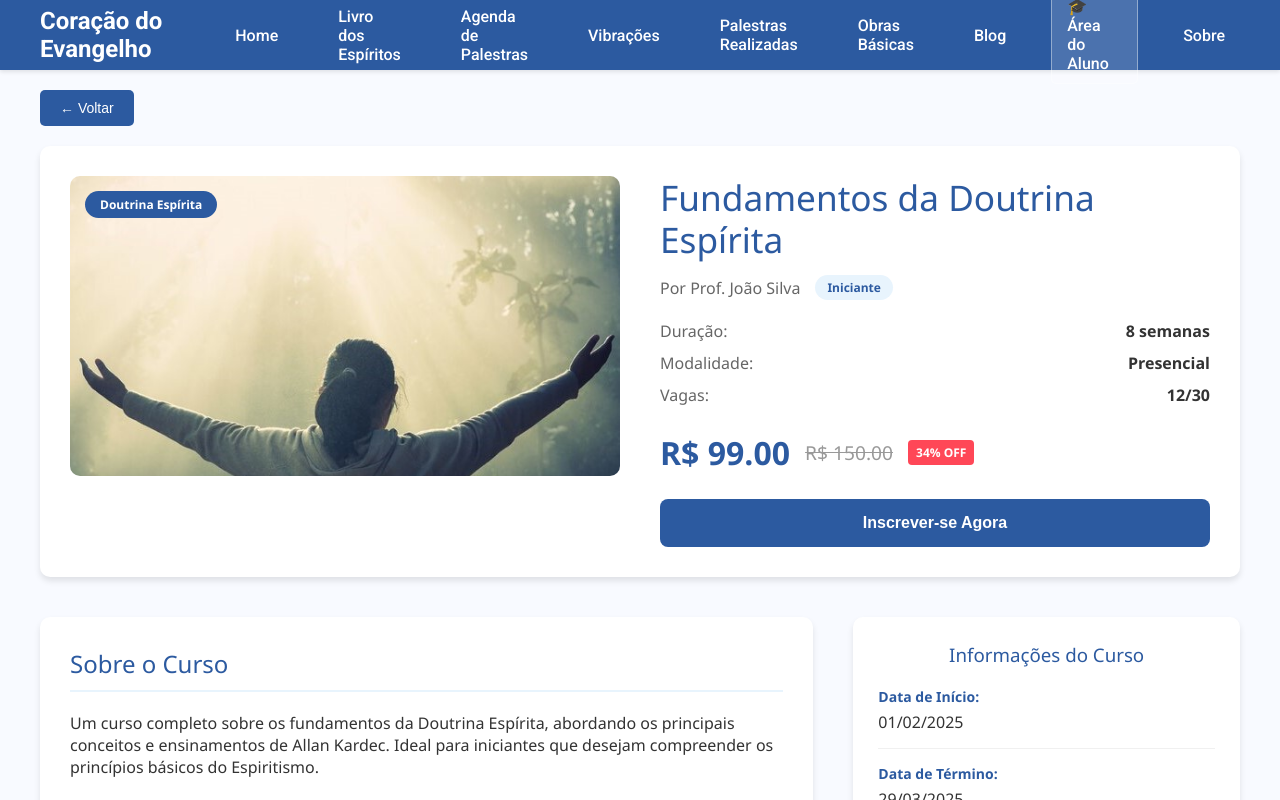
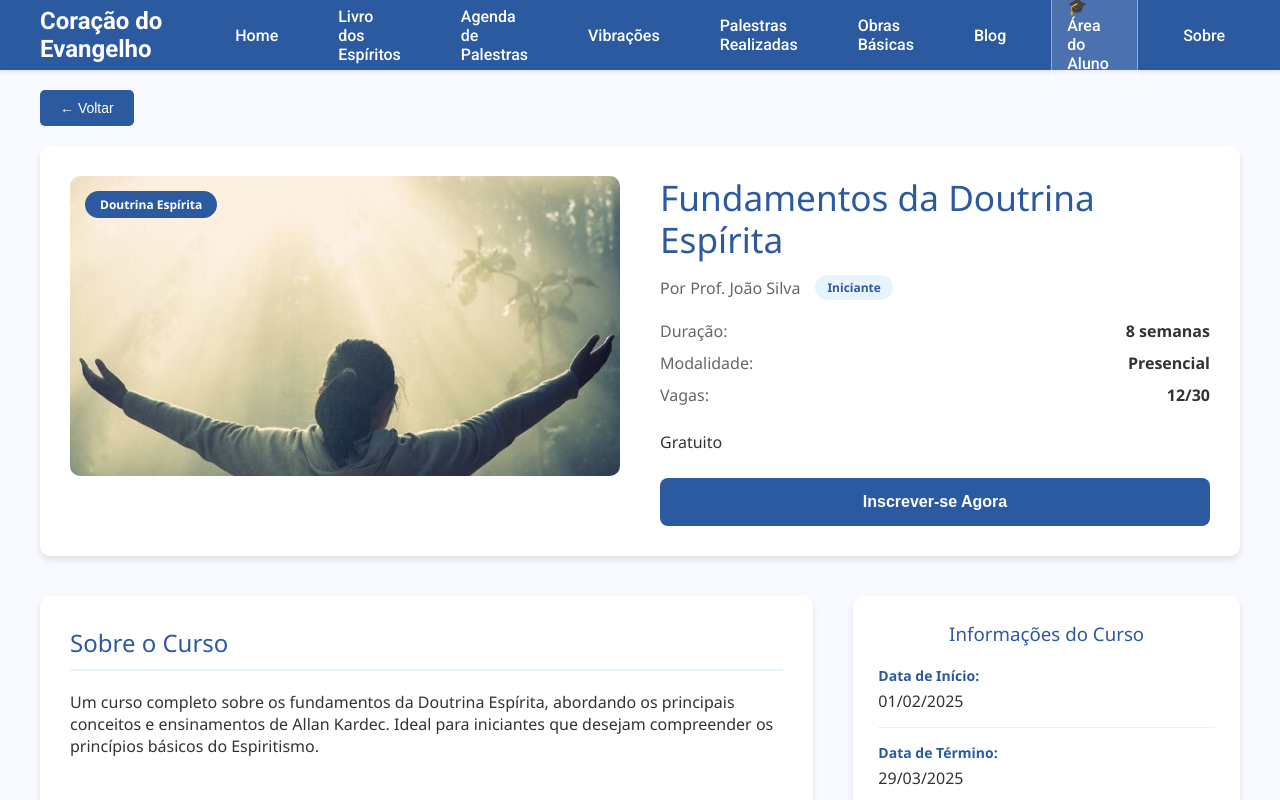
Before and after one commit to denisgraciano/denisgraciano-coracaoevangelho, an Angular app: page /curso/1 in a window 1280 px wide. Shown: the top 800 px of the page. Built offline with nearby package versions, Linux system fonts and the light colour scheme.

Commit message:
gratuito

```diff
--- a/src/app/detalhes-curso/curso.model.ts
+++ b/src/app/detalhes-curso/curso.model.ts
@@ -4,8 +4,6 @@ export interface Curso {
     categoria: string;
     instrutor: string;
     duracao: string;
-    preco: number;
-    precoPromocional?: number;
     descricao: string;
     objetivos: string[];
     conteudoProgramatico: string[];
--- a/src/app/detalhes-curso/detalhes-curso.component.html
+++ b/src/app/detalhes-curso/detalhes-curso.component.html
@@ -33,14 +33,8 @@
                 </div>
 
                 <div class="preco-container">
-                    <div class="preco-atual" *ngIf="curso.precoPromocional">
-                        R$ {{ curso.precoPromocional | number:'1.2-2' }}
-                    </div>
-                    <div class="preco-original" [class.riscado]="curso.precoPromocional">
-                        R$ {{ curso.preco | number:'1.2-2' }}
-                    </div>
-                    <div class="desconto" *ngIf="curso.precoPromocional">
-                        {{ calcularDesconto() }}% OFF
+                    <div class="preco-gratuito" aria-label="Curso gratuito">
+                        Gratuito
                     </div>
                 </div>
 
--- a/src/app/detalhes-curso/detalhes-curso.component.ts
+++ b/src/app/detalhes-curso/detalhes-curso.component.ts
@@ -18,8 +18,6 @@ export class DetalhesCursoComponent {
     categoria: 'Doutrina Espírita',
     instrutor: 'Prof. João Silva',
     duracao: '8 semanas',
-    preco: 150.00,
-    precoPromocional: 99.00,
     descricao: 'Um curso completo sobre os fundamentos da Doutrina Espírita, abordando os principais conceitos e ensinamentos de Allan Kardec. Ideal para iniciantes que desejam compreender os princípios básicos do Espiritismo.',
     objetivos: [
       'Compreender os princípios fundamentais da Doutrina Espírita',
@@ -97,12 +95,6 @@ export class DetalhesCursoComponent {
     this.router.navigate(['/inscricao', this.curso.id]);
   }
 
-  calcularDesconto(): number {
-    if (this.curso.precoPromocional) {
-      return Math.round(((this.curso.preco - this.curso.precoPromocional) / this.curso.preco) * 100);
-    }
-    return 0;
-  }
 
   formatarData(data: string): string {
     const date = new Date(data);
--- a/src/app/home/home.component.scss
+++ b/src/app/home/home.component.scss
@@ -215,6 +215,8 @@ section {
     gap: 30px;
 }
 
+
+
 .categoria-card {
     text-align: center;
     padding: 40px 20px;
--- a/src/app/inscricao-curso/inscricao-curso.component.scss
+++ b/src/app/inscricao-curso/inscricao-curso.component.scss
@@ -269,6 +269,13 @@ $sombra-card:    0 2px 4px rgba(0, 0, 0, 0.1);
   color: #1b5e20;
 }
 
+.preco-gratuito {
+    font-size: 1.6em;
+    font-weight: 700;
+    color: #2e7d32; // verde — contraste 4.6:1 ✓ WCAG AA
+}
+
+
 // ── Botão de envio ────────────────────────────────────────────────
 .btn-finalizar {
   background: $cor-primaria;
--- a/src/app/livro-espiritos/livro-espiritos.component.ts
+++ b/src/app/livro-espiritos/livro-espiritos.component.ts
@@ -63,7 +63,7 @@ export class LivroEspiritosComponent {
       const diaDoAno = this.getDiaDoAno(hoje);
       const ano = hoje.getFullYear();
 
-      const seed = (diaDoAno * 31 + ano * 367) % this.perguntas.length;
+      const seed = diaDoAno + ano * 1000;
 
 
 
```
